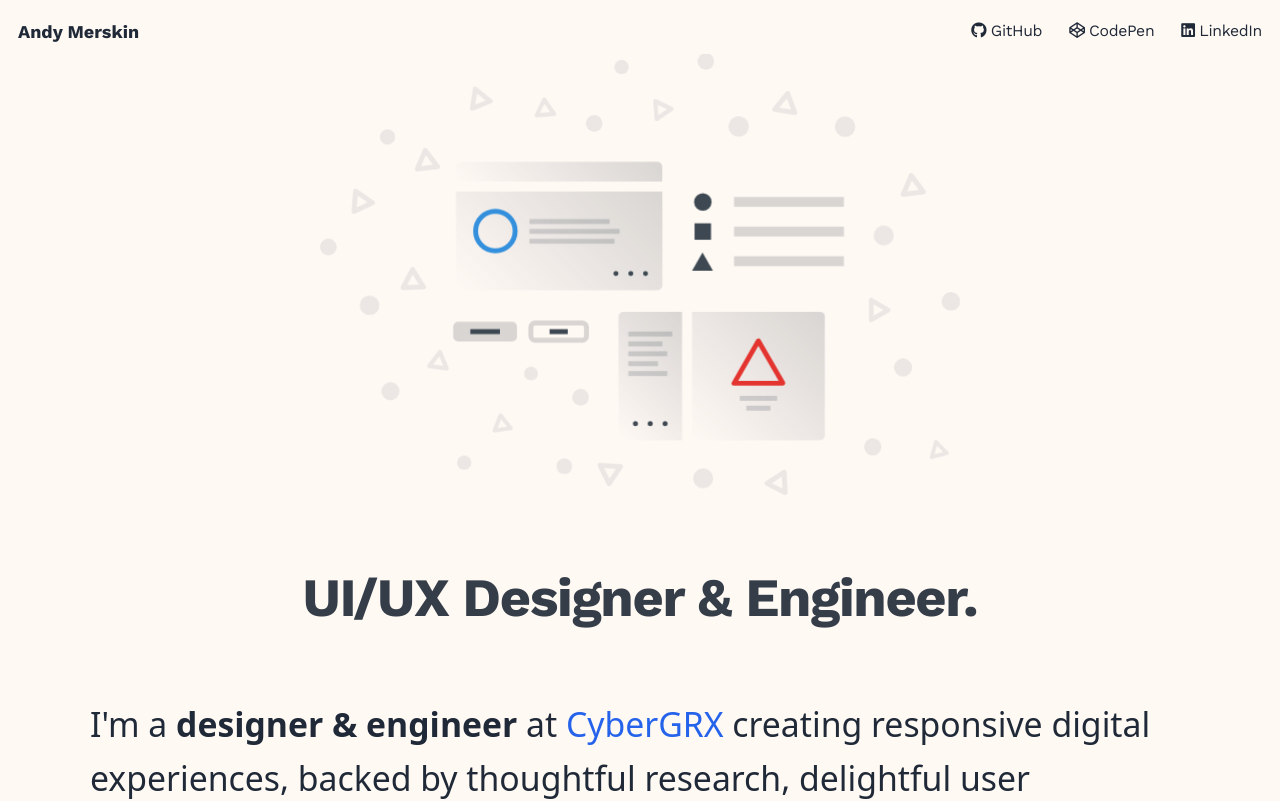
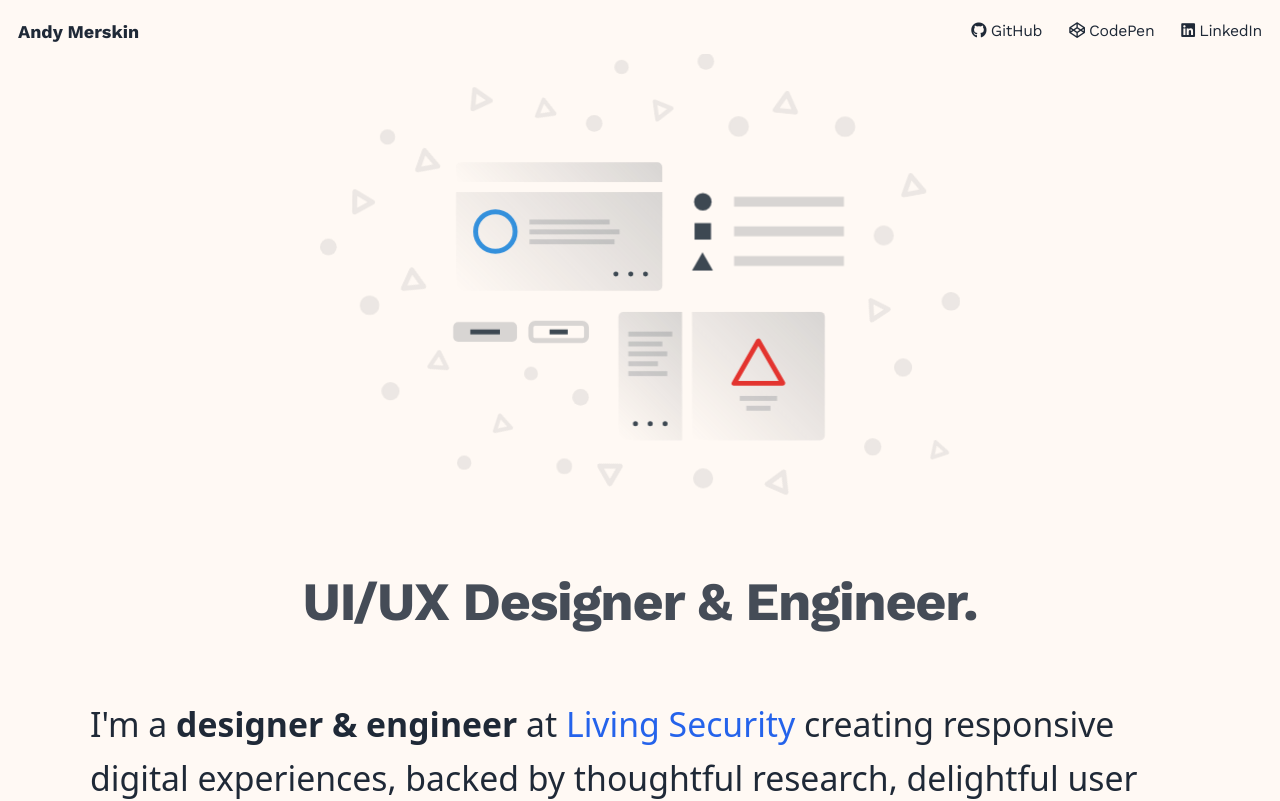
Before and after one commit to andymerskin/personal-site, a Vue app: page / in a window 1280 px wide. Shown: the top 801 px of the page. Built offline with nearby package versions, Linux system fonts and the light colour scheme.

Commit message:
config: update job, LFW

```diff
--- a/src/config.js
+++ b/src/config.js
@@ -1,7 +1,7 @@
 export default {
-  lookingForWork: true,
+  lookingForWork: false,
   currentWorkplace: {
-    name: 'CyberGRX',
-    link: 'https://www.cybergrx.com/'
+    name: 'Living Security',
+    link: 'https://www.livingsecurity.com/'
   }
 }
```
